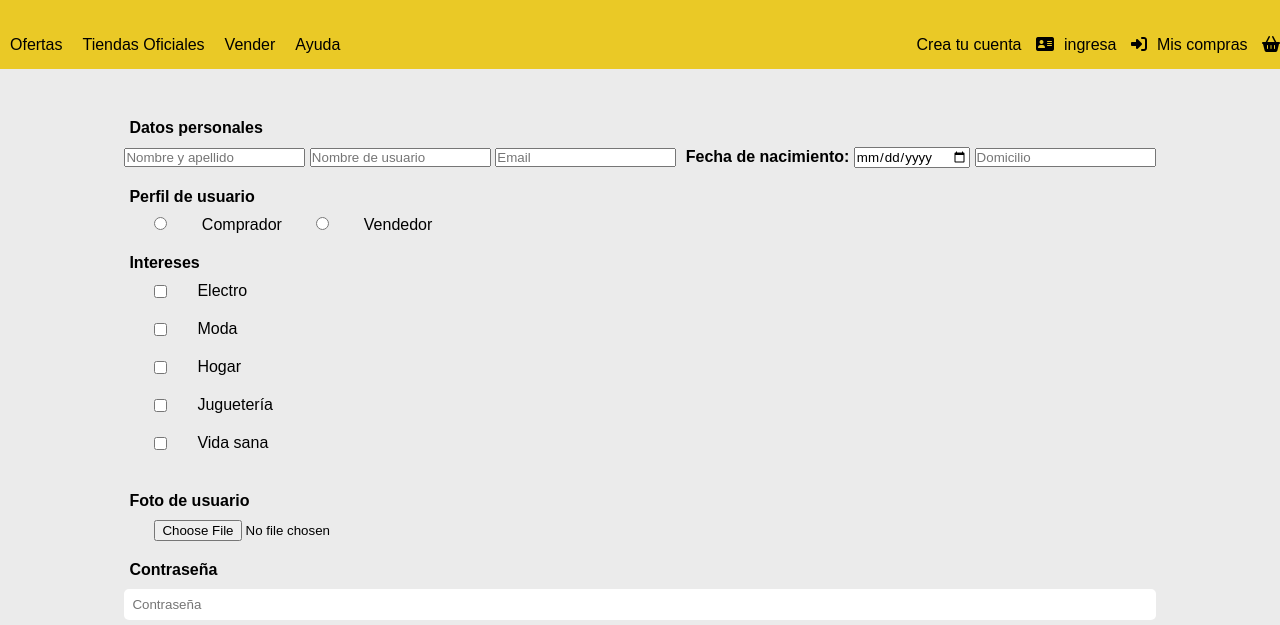
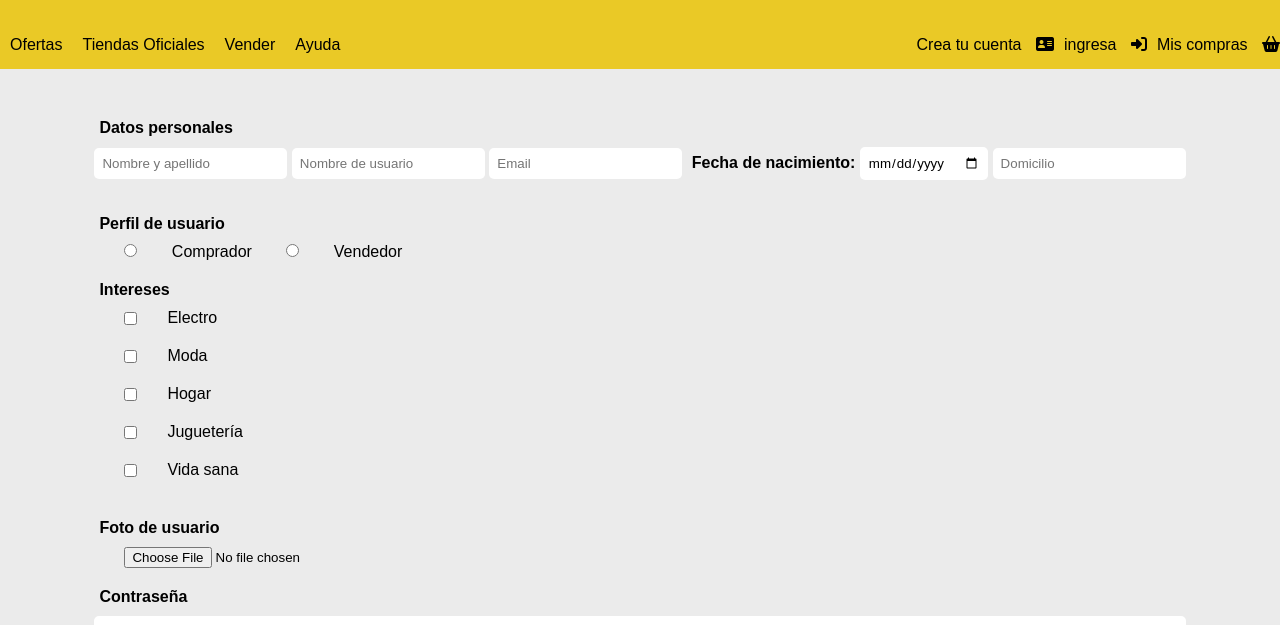
Before and after one commit to samigaray/MercadoLiebre-simon, a website: page views/registrate.html in a window 1280 px wide. Shown: the part 166-791 px from the top of the page. Drawn offline with Linux system fonts and the light colour scheme; files whose address does not match are found by name.

Commit message:
por favor funciona  parte 3

```diff
--- a/public/css/styles.css
+++ b/public/css/styles.css
@@ -159,7 +159,7 @@ fieldset{
    font-weight: bold;
         margin: 0 0 10px 5px;
 }
-.dato-personales input, #contraseña input{
+.datos-personales input, #contraseña input{
    padding: 8px;
    border: none;
    border-radius: 5px;
```
